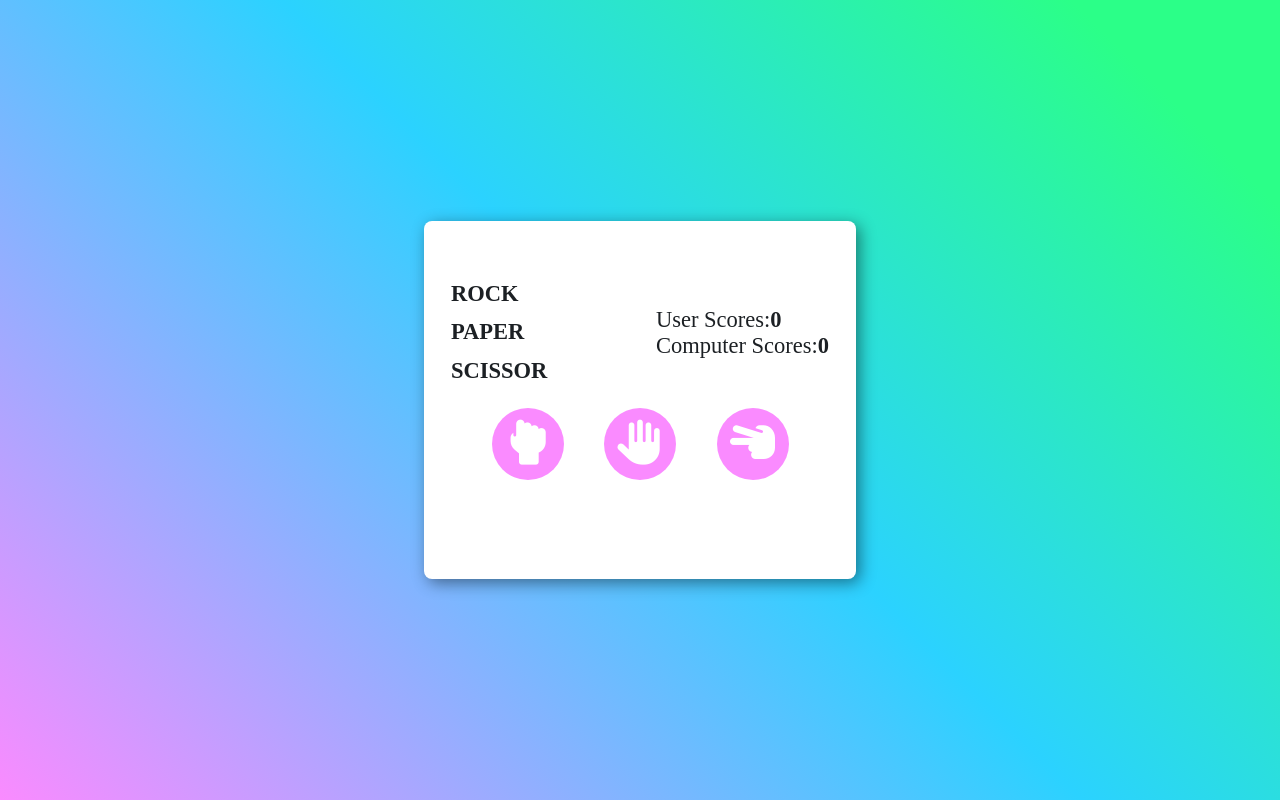
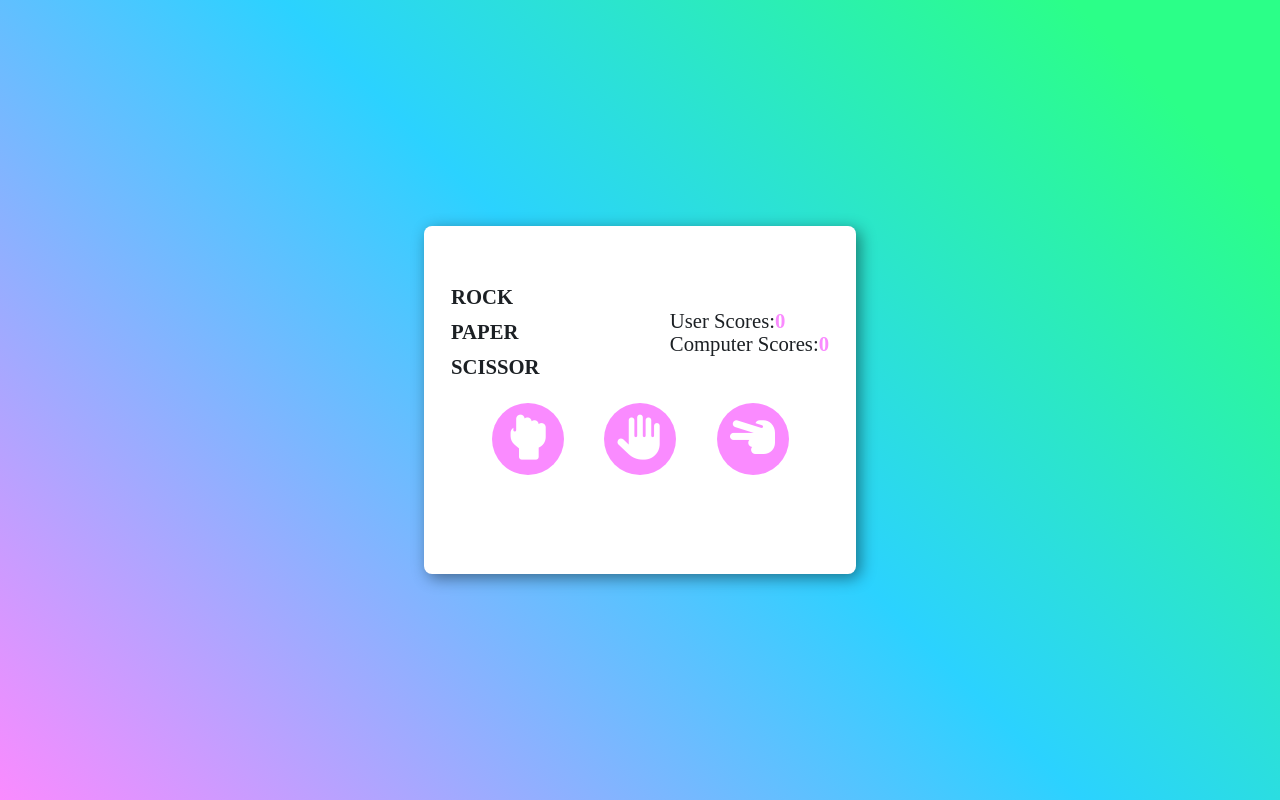
Before and after one commit to Parama02/project-2, a plain HTML site: page index.html in a window 1280 px wide. Drawn offline with Linux system fonts and the light colour scheme.

Commit message:
changed ` symbol
find ` in left side of 1/! button

```diff
--- a/script/script.js
+++ b/script/script.js
@@ -10,11 +10,11 @@ let compScores = 0;
 
 const showResult = function (result){
 
-	document.getElementById('user-choice').textContent='User Choice: ${userChoice}';
+	document.getElementById('user-choice').textContent=`User Choice: ${userChoice}`;
 
-	document.getElementById('comp-choice').textContent='Computer Choice: ${compChoice}';
+	document.getElementById('comp-choice').textContent=`Computer Choice: ${compChoice}`;
 
-	document.getElementById('result').textContent='${result}';
+	document.getElementById('result').textContent=`${result}`;
 
 };
 
--- a/style/style.css
+++ b/style/style.css
@@ -49,18 +49,20 @@ body{
 
 .details .title{
     text-align: left;
-    font-size: 1.25rem;
+    font-size: 1.15rem;
     font-weight: 900;
     text-transform: uppercase;
     line-height: 1.7;
 }
 
 .details .scores{
-    font-size: 1.25rem;
+    font-size: 1.15rem;
+
 }
 
 .details .scores span{
     font-weight:900;
+    color:#FA8BFF;
 }
 
 .weapons{
@@ -96,3 +98,7 @@ body{
     font-weight: 600;
     text-transform: uppercase;
 }
+
+.result p:last-child {
+    color:#d723e0;
+}
```
